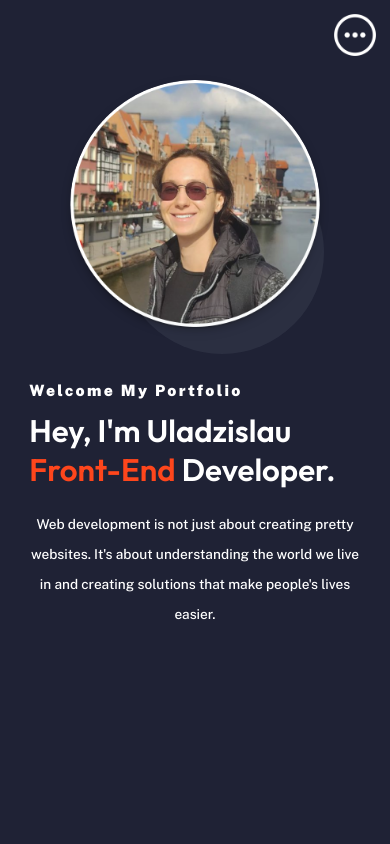
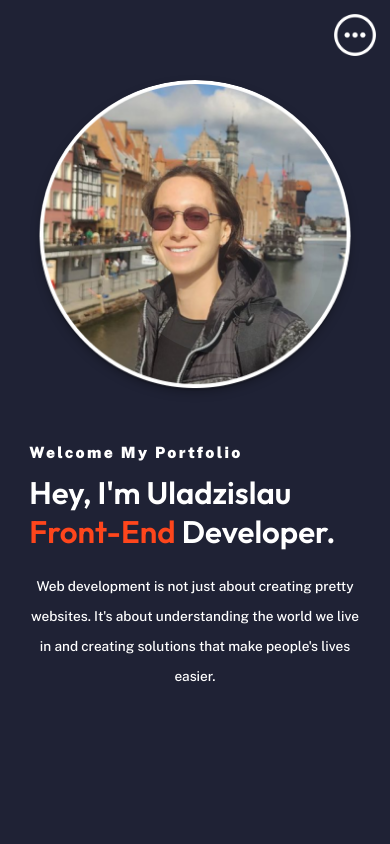
Before and after one commit to vlzher/porfolioV3.0, a Vue app: page / in a window 390 px wide. Shown: the top 844 px of the page. Built offline with nearby package versions, Linux system fonts and the light colour scheme.

Commit message:
fix home photo

```diff
--- a/src/components/HomeSection.vue
+++ b/src/components/HomeSection.vue
@@ -23,8 +23,9 @@
   }
   .photo{
 
-    height: 250px !important;
-    width: 250px !important;
+    height: min(60vh,80vw) !important;
+    width: initial !important;
+    aspect-ratio: 1 !important;
     margin-left: 0 !important;
   }
   .home-content{
```
